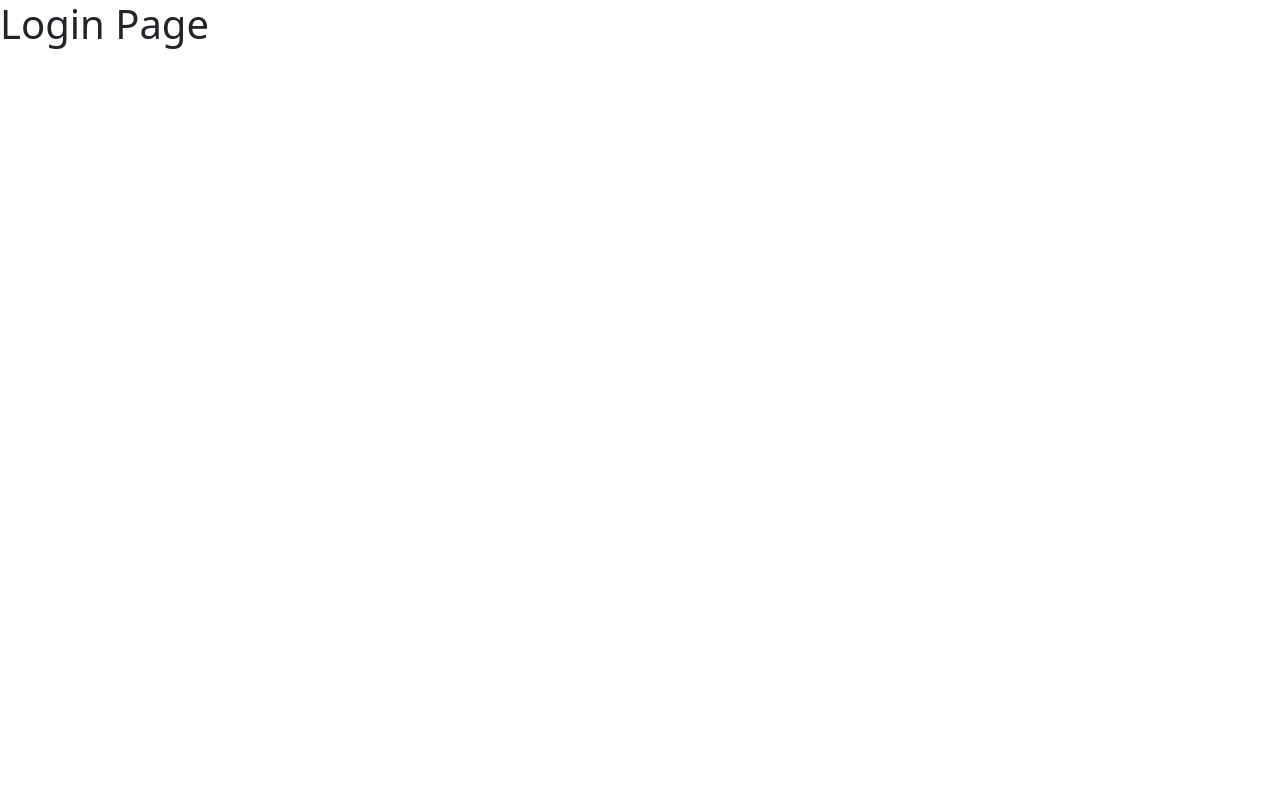
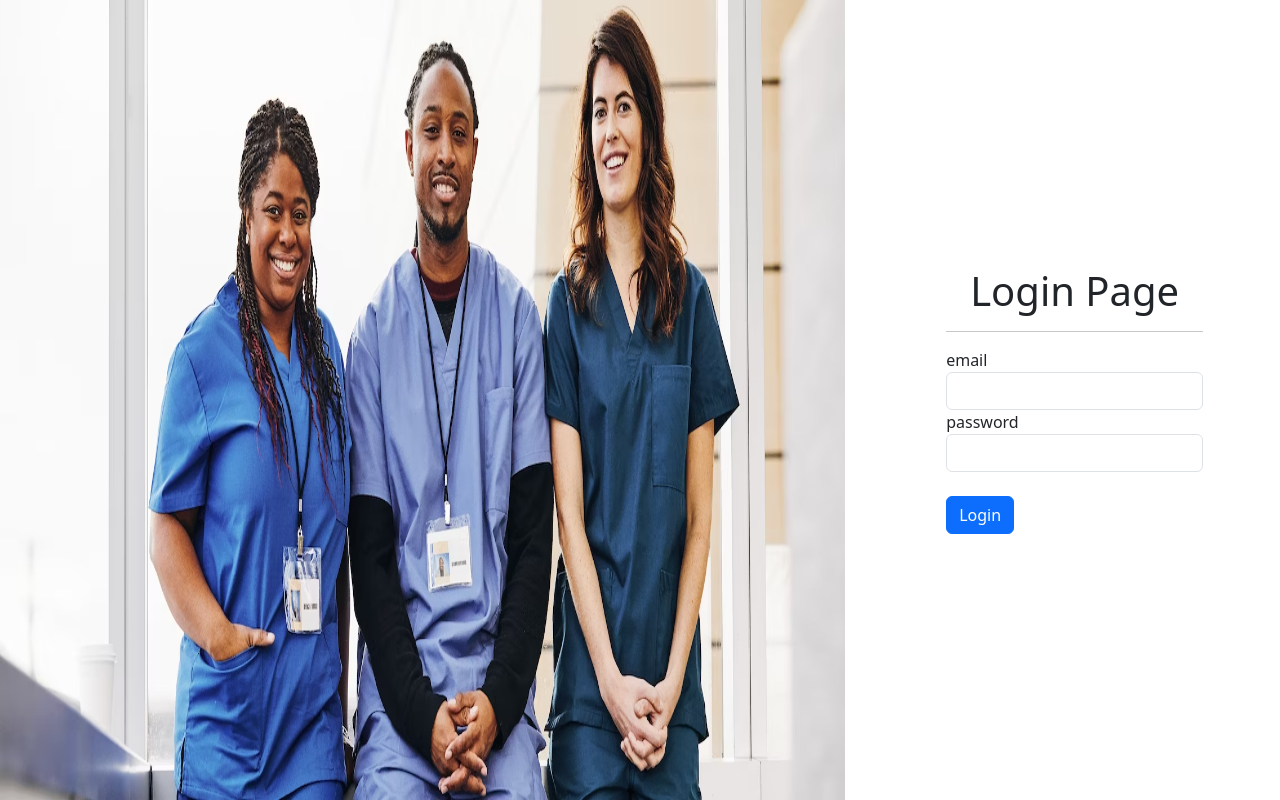
Before and after one commit to harry18121911/BancoDeSangre, a React (Vite) app in the folder client/BancoDeSangreFront/: page /login in a window 1280 px wide. Built offline with nearby package versions, Linux system fonts and the light colour scheme.

Commit message:
Login Page Finished

```diff
--- /dev/null
+++ b/client/BancoDeSangreFront/src/components/shared/Form/Form.tsx
@@ -0,0 +1,29 @@
+import { ChangeEvent, useState } from "react"
+import InputType from "./InputType"
+
+const Form = (props:{submitBtn:string, formTitle:string}) => {
+  const [email,setEmail] =useState("");
+  const [password,setPassword] =useState("");
+
+
+  return (
+    <div>
+      <form >
+        <h1 className="text-center">{props.formTitle}</h1>
+        <hr/>
+        <InputType labelText={"email"} labelFor={"for email"} inputType={"email"} name={"email"} value={email}
+        onChange={({target}:ChangeEvent<HTMLInputElement>) => setEmail(target.value)}/>
+        <InputType labelText={"password"} labelFor={"for password"} inputType={"password"} name={"password"} value={password}
+        onChange={({target}:ChangeEvent<HTMLInputElement>) => setPassword(target.value)}/>
+
+        <div>
+          <button className="btn btn-primary mt-4" type="submit">
+            {props.submitBtn}
+          </button>
+        </div>
+      </form>
+    </div>
+  )
+}
+
+export default Form
--- /dev/null
+++ b/client/BancoDeSangreFront/src/components/shared/Form/InputType.tsx
@@ -0,0 +1,18 @@
+const InputType = (props: {
+    labelFor:string,
+    labelText:string,
+    inputType:string,
+    name:string ,
+    value:string,
+    onChange:React.ChangeEventHandler<HTMLInputElement>}) => {
+    return (
+        <div>
+            <div className="form-group">
+                <label htmlFor={props.labelFor}>{props.labelText}</label>
+                <input type={props.inputType} className="form-control"  name={props.name} value={props.value} onChange={props.onChange}/>
+            </div>
+        </div>
+    )
+}
+
+export default InputType
--- a/client/BancoDeSangreFront/src/index.css
+++ b/client/BancoDeSangreFront/src/index.css
@@ -3,3 +3,16 @@
     padding: 0;
     box-sizing: border-box;
 }
+
+/*form */
+.form-banner img{
+    height: 100%;
+    width: 100%;
+}
+
+.form-container{
+    display: flex;
+    align-items: center;
+    justify-content: center;
+    min-height: 100vh;
+}
--- a/client/BancoDeSangreFront/src/pages/auth/Login.tsx
+++ b/client/BancoDeSangreFront/src/pages/auth/Login.tsx
@@ -1,7 +1,15 @@
-const Login =()=> {
+import Form from "../../components/shared/Form/Form"
+
+const Login = () => {
   return (
-    <div>
-      <h1>Login Page</h1>
+    <div className="row">
+      <div className="col-md-8 form-banner">
+        <img src="./assets/images/banner1.png" alt="loginImage" />
+      </div>
+      <div className="col-md-4 form-container">
+        <Form submitBtn = "Login"
+              formTitle = "Login Page "/>
+      </div>
     </div>
   )
 }
```
Also changed, not shown: client/BancoDeSangreFront/public/assets/images/banner1.png (added).
